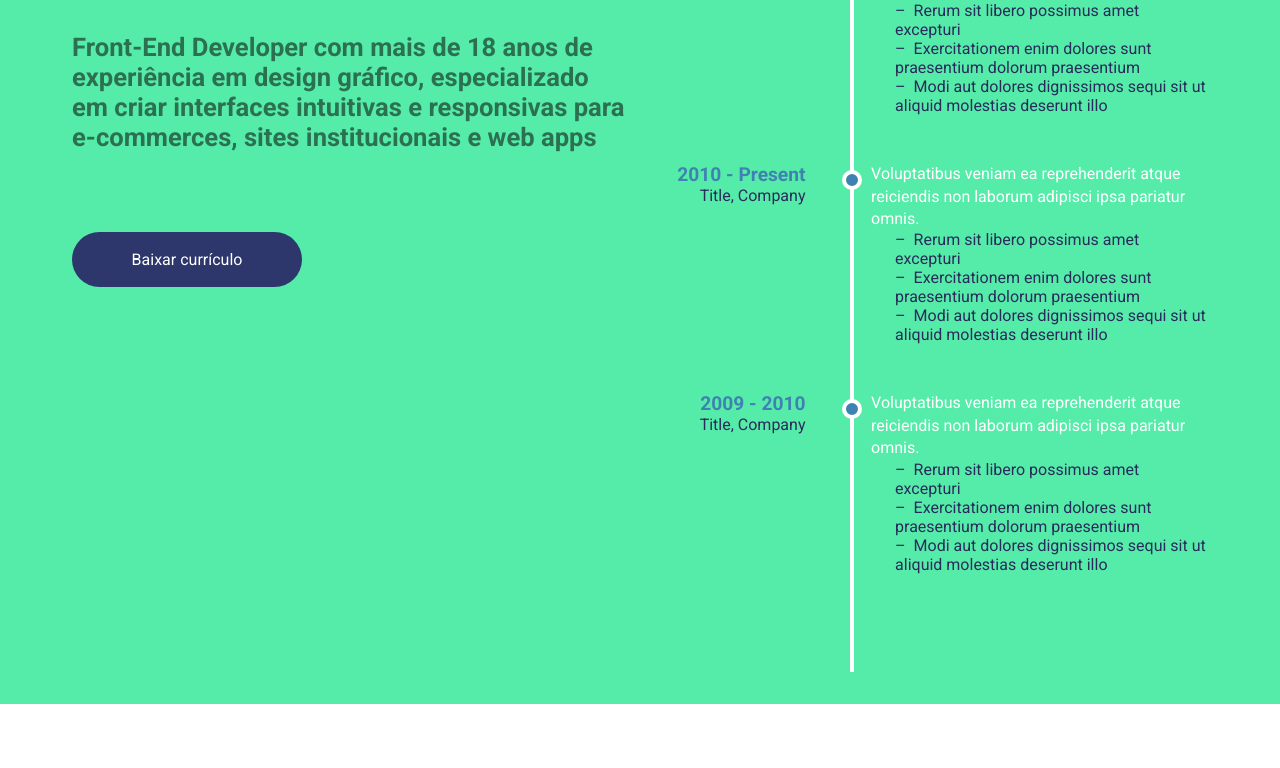
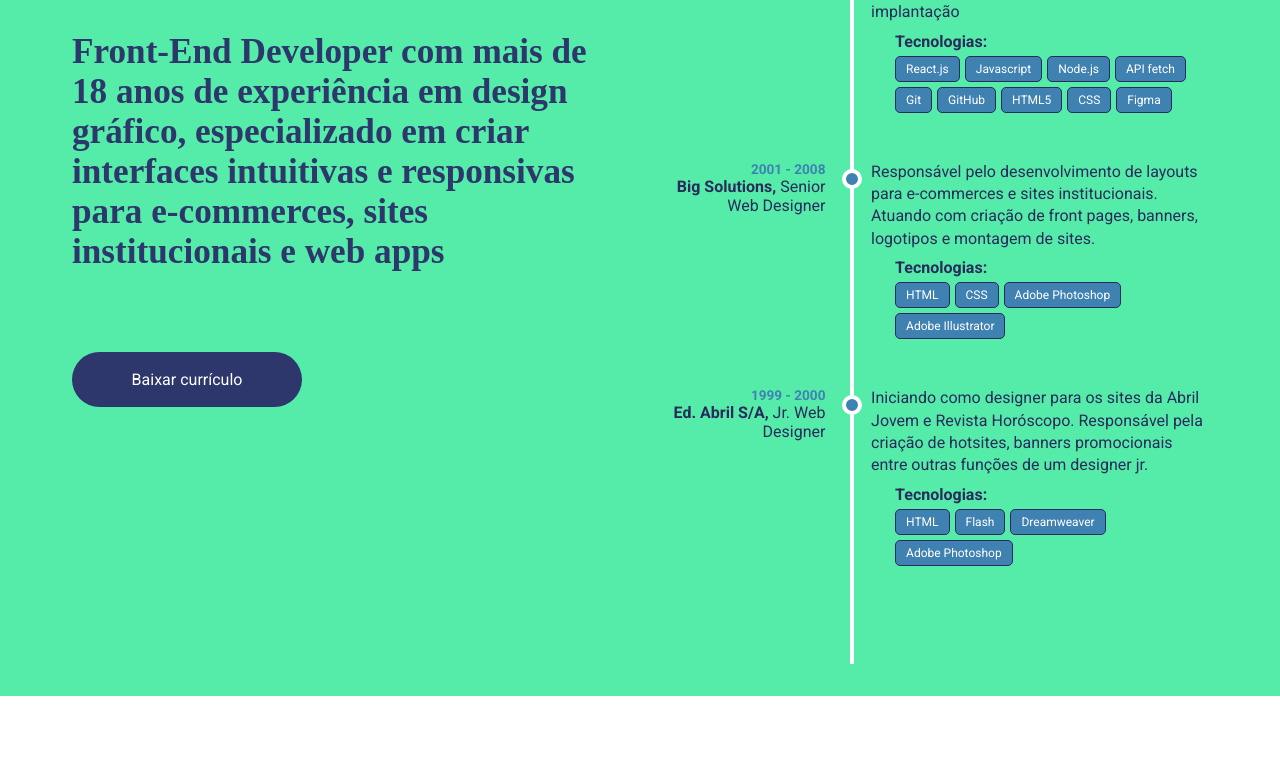
Before and after one commit to rubenslpdev/frontend, a plain HTML site: page index.html in a window 1280 px wide. Shown: the part 2289-3057 px from the top of the page. Drawn offline with Linux system fonts and the light colour scheme; a web font is replaced by a local one.

```diff
--- a/index.html
+++ b/index.html
@@ -73,29 +73,29 @@
           <div class="projetos-highlight"></div>
         </div>
         <div class="projetos-container">
-          <div class="projetos-card1 card-animate">
+          <article class="projetos-card1 card-animate">
             <h1>01</h1>
             <a href="https://www.leiaabibliasagrada.com.br/" target="_blank"><img class="projetos-img" src="./imgs/portfolio1.webp" alt="Bíblia Sagrada Online" /></a>
             <h4>Bíblia Sagrada Online</h4>
             <p>Criação de uma Bíblia online que consome API via Fetch. Contém uma busca completa por palavra-chave, homepage com versículos aleatórios e menus responsivos.</p>
             <a href="https://www.leiaabibliasagrada.com.br/" target="_blank">Visite o site <img class="projetos-visite-img" src="./imgs/visiteosite.svg" alt="Ir para o site" /></a>
-          </div>
+          </article>
 
-          <div class="projetos-card2 card-animate">
+          <article class="projetos-card2 card-animate">
             <h1>02</h1>
             <a href="https://www.rubenslp.com.br/passgen/" target="_blank"><img class="projetos-img" src="./imgs/portfolio2.webp" alt="Gerador de senhas" /></a>
             <h4>Gerador de senhas</h4>
             <p>Web app que gera senhas seguras e aleatórias por Javascript com diversas opções de configurações.</p>
             <a href="https://www.rubenslp.com.br/passgen/" target="_blank">Visite o site <img class="projetos-visite-img" src="./imgs/visiteosite.svg" alt="Ir para o site" /></a>
-          </div>
+          </article>
 
-          <div class="projetos-card3 card-animate">
+          <article class="projetos-card3 card-animate">
             <h1>03</h1>
             <a href="https://www.rubenslp.com.br/" target="_blank"><img class="projetos-img" src="./imgs/portfolio3.webp" alt="Portfolio ilustração" /></a>
             <h4>Portfolio de ilustração</h4>
             <p>Portfolio de ilustração com muitas interações em Javascript e totalmente responsivo. Animações em CSS e slides de foto interativos.</p>
             <a href="https://www.rubenslp.com.br/" target="_blank">Visite o site <img class="projetos-visite-img" src="./imgs/visiteosite.svg" alt="Ir para o site" /></a>
-          </div>
+          </article>
         </div>
       </div>
     </section>
@@ -139,43 +139,42 @@
             <div class="timeline card-animate">
               <div class="entry">
                 <div class="title">
-                  <h3>2014 - Present</h3>
-                  <p>Title, Company</p>
+                  <h3>2022 - Atual</h3>
+                  <p><strong>Freelancer,</strong> Desenv. Front-End</p>
                 </div>
                 <div class="body">
-                  <p>Voluptatibus veniam ea reprehenderit atque reiciendis non laborum adipisci ipsa pariatur omnis.</p>
+                  <p>Criação de websites responsivos e web apps desde o design (UI/UX), animações, interatividades, uso de APIs, até a sua implantação</p>
                   <ul>
-                    <li>Rerum sit libero possimus amet excepturi</li>
-                    <li>Exercitationem enim dolores sunt praesentium dolorum praesentium</li>
-                    <li>Modi aut dolores dignissimos sequi sit ut aliquid molestias deserunt illo</li>
+                    <li><strong>Tecnologias:</strong></li>
+                    <li>
+                      <span>React.js</span><span>Javascript</span><span>Node.js</span><span>API fetch</span><span>Git</span><span>GitHub</span><span>HTML5</span><span>CSS</span><span>Figma</span>
+                    </li>
                   </ul>
                 </div>
               </div>
               <div class="entry">
                 <div class="title">
-                  <h3>2010 - Present</h3>
-                  <p>Title, Company</p>
+                  <h3>2001 - 2008</h3>
+                  <p><strong>Big Solutions,</strong> Senior Web Designer</p>
                 </div>
                 <div class="body">
-                  <p>Voluptatibus veniam ea reprehenderit atque reiciendis non laborum adipisci ipsa pariatur omnis.</p>
+                  <p>Responsável pelo desenvolvimento de layouts para e-commerces e sites institucionais. Atuando com criação de front pages, banners, logotipos e montagem de sites.</p>
                   <ul>
-                    <li>Rerum sit libero possimus amet excepturi</li>
-                    <li>Exercitationem enim dolores sunt praesentium dolorum praesentium</li>
-                    <li>Modi aut dolores dignissimos sequi sit ut aliquid molestias deserunt illo</li>
+                    <li><strong>Tecnologias:</strong></li>
+                    <li><span>HTML</span><span>CSS</span><span>Adobe Photoshop</span><span>Adobe Illustrator</span></li>
                   </ul>
                 </div>
               </div>
               <div class="entry">
                 <div class="title">
-                  <h3>2009 - 2010</h3>
-                  <p>Title, Company</p>
+                  <h3>1999 - 2000</h3>
+                  <p><strong>Ed. Abril S/A,</strong> Jr. Web Designer</p>
                 </div>
                 <div class="body">
-                  <p>Voluptatibus veniam ea reprehenderit atque reiciendis non laborum adipisci ipsa pariatur omnis.</p>
+                  <p>Iniciando como designer para os sites da Abril Jovem e Revista Horóscopo. Responsável pela criação de hotsites, banners promocionais entre outras funções de um designer jr.</p>
                   <ul>
-                    <li>Rerum sit libero possimus amet excepturi</li>
-                    <li>Exercitationem enim dolores sunt praesentium dolorum praesentium</li>
-                    <li>Modi aut dolores dignissimos sequi sit ut aliquid molestias deserunt illo</li>
+                    <li><strong>Tecnologias:</strong></li>
+                    <li><span>HTML</span><span>Flash</span><span>Dreamweaver</span><span>Adobe Photoshop</span></li>
                   </ul>
                 </div>
               </div>
--- a/styles.css
+++ b/styles.css
@@ -387,7 +387,9 @@ CURRICULUM VITAE
 }
 
 .curriculo-intro h3 {
-  color: #2c7052;
+  color: #2d376b;
+  font-family: var(--ff-caprasimo);
+  font-size: 2.2rem;
   margin: 5rem 0;
 }
 
@@ -544,7 +546,7 @@ CURRICULUM VITAE
   margin-bottom: 0.5em;
   float: left;
   width: 33%;
-  padding-right: 30px;
+  padding-right: 10px;
   text-align: right;
   position: relative;
 }
@@ -563,7 +565,7 @@ CURRICULUM VITAE
 .entry .title h3 {
   color: #3f82b2;
   margin: 0;
-  font-size: 120%;
+  font-size: 85%;
 }
 .entry .title p {
   margin: 0;
@@ -578,6 +580,8 @@ CURRICULUM VITAE
 }
 .entry .body p {
   line-height: 1.4em;
+  color: var(--dark-blue);
+  margin-bottom: 0.5rem;
 }
 .entry .body p:first-child {
   margin-top: 0;
@@ -588,9 +592,24 @@ CURRICULUM VITAE
   padding-left: 0;
   list-style-type: none;
 }
-.entry .body ul li:before {
-  content: '–';
-  margin-right: 0.5em;
+/* .entry .body ul li:before {
+  content: '•';
+  color: #3f82b2;
+  font-weight: bold;
+  display: inline-block;
+  width: 1em;
+  margin-left: -1em;
+} */
+
+.entry .body ul li span {
+  display: inline-block;
+  background-color: #3f82b2;
+  border: 1px solid var(--dark-blue);
+  border-radius: 5px;
+  padding: 5px 10px;
+  margin: 5px 5px 0 0;
+  font-size: 12px;
+  color: #fff;
 }
 
 /*
@@ -674,6 +693,10 @@ Media Query
     margin-top: 5rem;
   }
 
+  .curriculo-intro h3 {
+    font-size: 1.8rem;
+  }
+
   .timeline {
     padding: 100px 0;
   }
```
